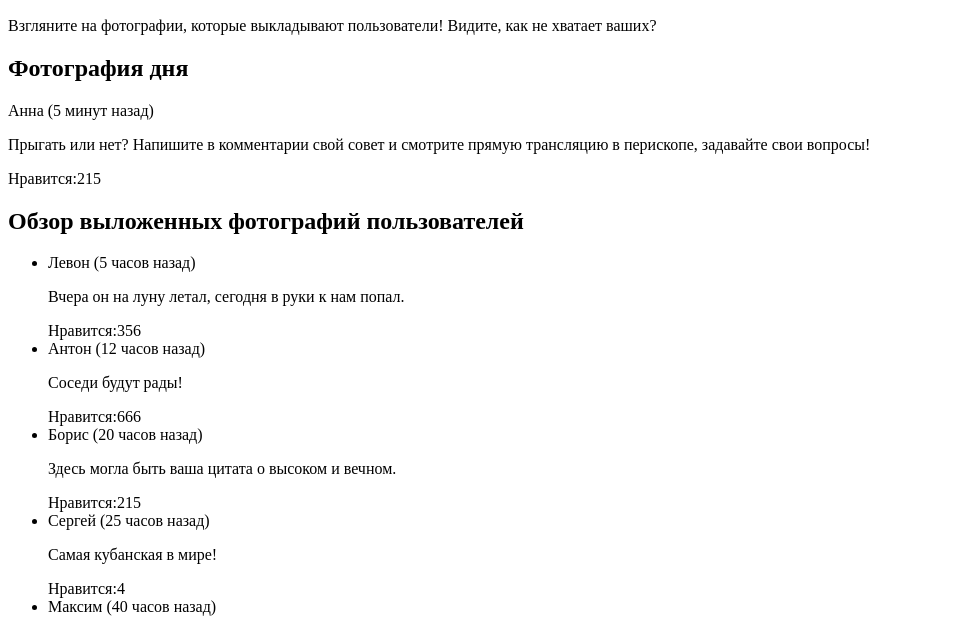
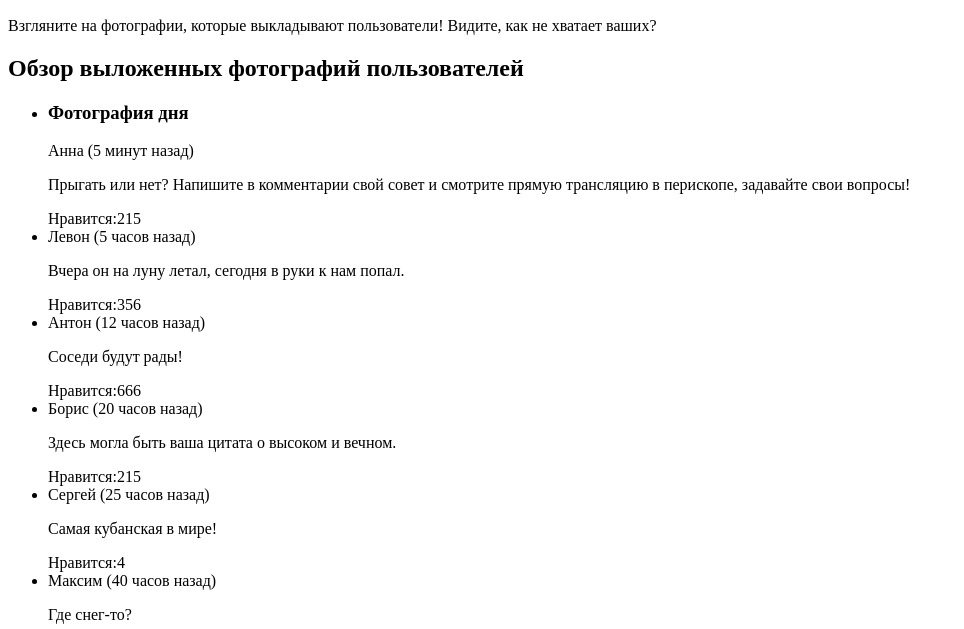
Before and after one commit to YuriylyiruY/1517803-pink-22, a website: page source/catalog.html in a window 1280 px wide. Shown: the part 167-796 px from the top of the page, without its empty margins (0-964 px from the left). Drawn offline with Linux system fonts and the light colour scheme.

Commit message:
добавил панораму дня в список

```diff
--- a/source/catalog.html
+++ b/source/catalog.html
@@ -28,15 +28,19 @@
       Видите, как не хватает ваших?</p>
   </section>
   <section class="photo-gallery">
-    <h2 class="visually-hidden">Фотография дня</h2>
-    <div class="photo-gallery__img photo-gallery__img--panorama-day"></div>
-    <div class="photo-gallery__name-user">Анна <span class="photo-gallery__time-ago">(5 минут назад)</span>
-    </div>
-    <p class="photo-gallery__comment">Прыгать или нет? Напишите в комментарии свой совет и
-      смотрите прямую трансляцию в перископе, задавайте свои вопросы!</p>
-    <div class="photo-gallery__like">Нравится:<span class="photo-gallery__count-like">215</span></div>
     <h2 class="visually-hidden">Обзор выложенных фотографий пользователей</h2>
     <ul class="photo-gallery__list">
+      <li class="photo-gallery__comment-and-photo">
+        <h3 class="visually-hidden">Фотография дня</h3>
+        <div class="photo-gallery__user-comment photo-gallery__user-comment--panorama-day">
+          <div class="photo-gallery__img photo-gallery__img"></div>
+          <div class="photo-gallery__name-user">Анна <span class="photo-gallery__time-ago">(5 минут назад)</span>
+          </div>
+          <p class="photo-gallery__comment">Прыгать или нет? Напишите в комментарии свой совет и
+            смотрите прямую трансляцию в перископе, задавайте свои вопросы!</p>
+          <div class="photo-gallery__like">Нравится:<span class="photo-gallery__count-like">215</span></div>
+        </div>
+      </li>
       <li class="photo-gallery__comment-and-photo">
         <div class="photo-gallery__user-comment">
           <div class="photo-gallery__photo"></div>
@@ -102,8 +106,7 @@
       <li class="slider-for-photo__effect-kind"></li>
     </ul>
     <div class="slider-for-photo__slider">
-      <input type="range" id="volume" name="volume"
-         min="0" max="100">
+      <input type="range" id="volume" name="volume" min="0" max="100">
     </div>
     <div class="slider-for-photo__buttons">
       <button class="slider-for-photo__button" type="button" value="Запостить"> </button>
```
